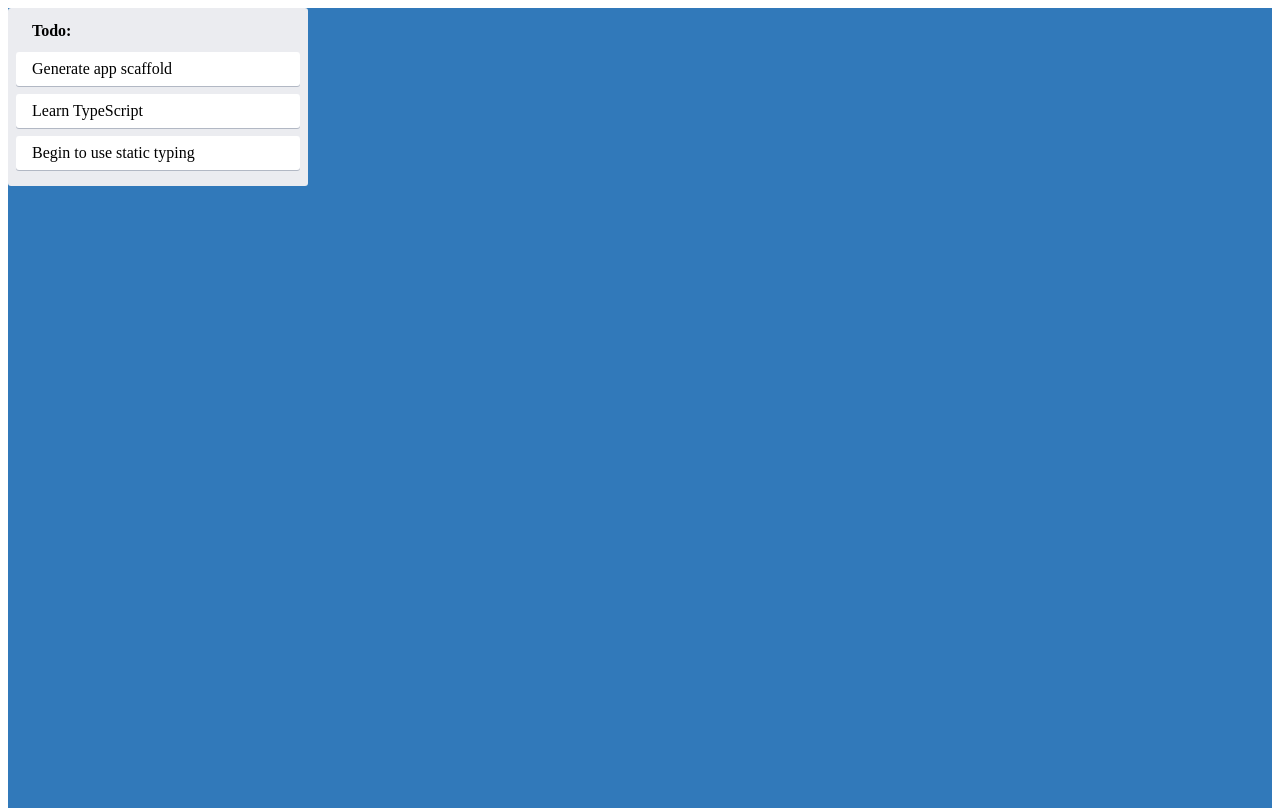
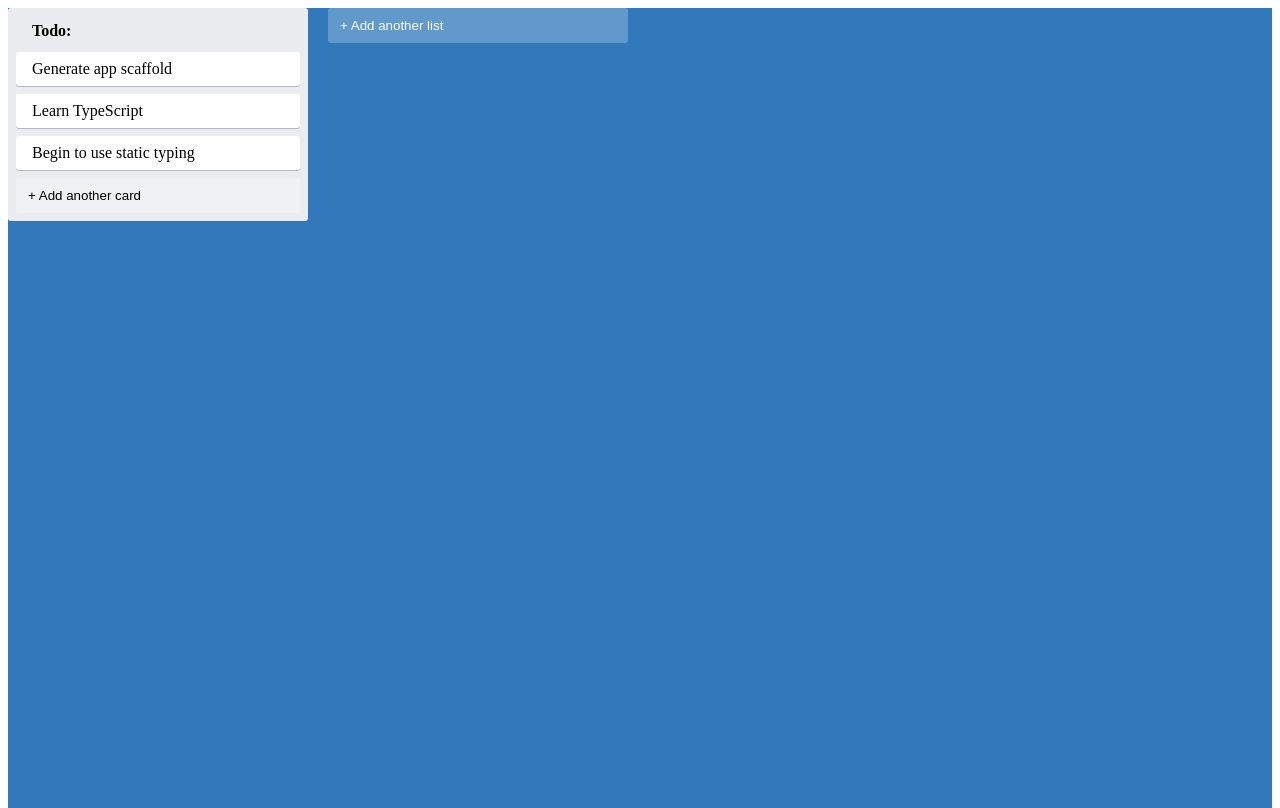
Before and after one commit to donkennie/trello-clone, a React (Create React App) app: page / in a window 1280 px wide. Built offline with nearby package versions, Linux system fonts and the light colour scheme.

Commit message:
add use focus for the input object and component for the add new item

```diff
--- /dev/null
+++ b/src/AddNewItem.tsx
@@ -0,0 +1,31 @@
+import {useState} from "react"
+import { AddItemButton } from "./styles"
+import { NewItemForm } from "./NewItemForm"
+
+type AddNewItemProps = {
+    onAdd(text: string): void;
+    toggleButtonText: string;
+    dark?: boolean;
+}
+
+export const AddNewItem = (props: AddNewItemProps) => {
+    const [showForm, setShowForm] = useState(false)
+    const { onAdd, toggleButtonText, dark } = props
+
+    if(showForm){
+        return(
+            <NewItemForm
+                onAdd={(text) => {
+                    onAdd(text)
+                    setShowForm(false)
+                }}
+            />
+        )
+    }
+
+    return (
+        <AddItemButton dark={dark} onClick={() => setShowForm(true)}>
+          {toggleButtonText}
+        </AddItemButton>
+    )
+}
--- a/src/App.tsx
+++ b/src/App.tsx
@@ -1,10 +1,16 @@
 import { AppContainer } from "./styles";
 import {Column} from "./Column"
+import { AddNewItem } from "./AddNewItem";
 
 export const App = () => {
   return (
     <AppContainer>
       <Column text ="Todo:"></Column>
+      {/* <Column text ="In Progress:"></Column> */}
+      <AddNewItem
+         toggleButtonText = "+ Add another list"
+         onAdd={console.log}
+      />
     </AppContainer>
   )
 }
--- a/src/Column.tsx
+++ b/src/Column.tsx
@@ -1,5 +1,6 @@
 import {ColumnContainer, ColumnTitle} from "./styles"
 import {Card} from "./Card"
+import { AddNewItem } from "./AddNewItem"
 
 type ColumnProps = {
     text: string
@@ -12,6 +13,11 @@ export const Column = ({text}: ColumnProps) =>{
             <Card text="Generate app scaffold"></Card>
             <Card text="Learn TypeScript"></Card>
             <Card text="Begin to use static typing"></Card>
+            <AddNewItem
+                toggleButtonText="+ Add another card"
+                onAdd={console.log}
+                dark
+            />
         </ColumnContainer>
     )
 }
--- /dev/null
+++ b/src/NewItemForm.tsx
@@ -0,0 +1,34 @@
+import { useState } from "react"
+import { NewItemFormContainer, NewItemButton, NewItemInput } from "./styles"
+import { useFocus } from "./utils/useFocus"
+
+type NewItemFormProps = {
+    onAdd(text: string): void
+}
+
+export const NewItemForm = ({onAdd} : NewItemFormProps) =>{
+    const [text, setText] = useState("")
+    const inputRef = useFocus()
+
+    const handleAddText = (
+        event: React.KeyboardEvent<HTMLInputElement>
+          ) => {
+            if (event.key === 'Enter') {
+                onAdd(text)
+            }
+    }
+
+    return(
+        <NewItemFormContainer>
+            <NewItemInput
+                ref={inputRef}
+                value={text}
+                onChange={(e) => setText(e.target.value)}
+                onKeyPress={handleAddText}
+            />
+            <NewItemButton onClick={() => onAdd(text)}>
+                Create
+            </NewItemButton>
+        </NewItemFormContainer>
+    )
+}
--- a/src/styles.ts
+++ b/src/styles.ts
@@ -33,3 +33,50 @@ export const CardContainer = styled.div`
     border-radius: 3px;
     box-shadow: #091e4240 0px 1px 0px 0px
 `
+
+type AddItemButtonProps ={
+    dark?: boolean
+}
+
+export const AddItemButton = styled.button<AddItemButtonProps> `
+    background-color: #ffffff3d;
+    border-radius: 3px;
+    border: none;
+    color: ${(props) => (props.dark ? "#000" : "#fff")};
+    cursor: pointer;
+    max-width: 300px;
+    padding: 10px 12px;
+    text-align: left;
+    transtition: background 85ms ease-in;
+    width: 100%;
+    &:hover{
+        background-color: #ffffff52;
+    }
+`
+
+export const NewItemFormContainer = styled.div `
+    max-width: 300px;
+    display: flex;
+    flex-direction: column;
+    width: 100%;
+    align-items: flex-start;
+`
+
+export const NewItemButton = styled.button `
+    background-color: #5aac44;
+    border-radius: 3px;
+    border: none;
+    box-shadow: none;
+    color: #fff;
+    padding: 6px 12px;
+    text-align: center;
+`
+
+export const NewItemInput = styled.input `
+    border-radius: 3px;
+    border: none;
+    box-shadow: #091e4240 0px 1px 0px 0px;
+    margin-bottom: 0.5rem;
+    padding: 0.5rem 1rem;
+    width: 100%;
+`
--- /dev/null
+++ b/src/utils/useFocus.ts
@@ -0,0 +1,11 @@
+import { useRef, useEffect} from "react"
+
+export const useFocus = () => {
+    const ref = useRef<HTMLInputElement>(null)
+
+    useEffect(() => {
+       ref.current?.focus()
+    }, [])
+
+    return ref
+}
```
